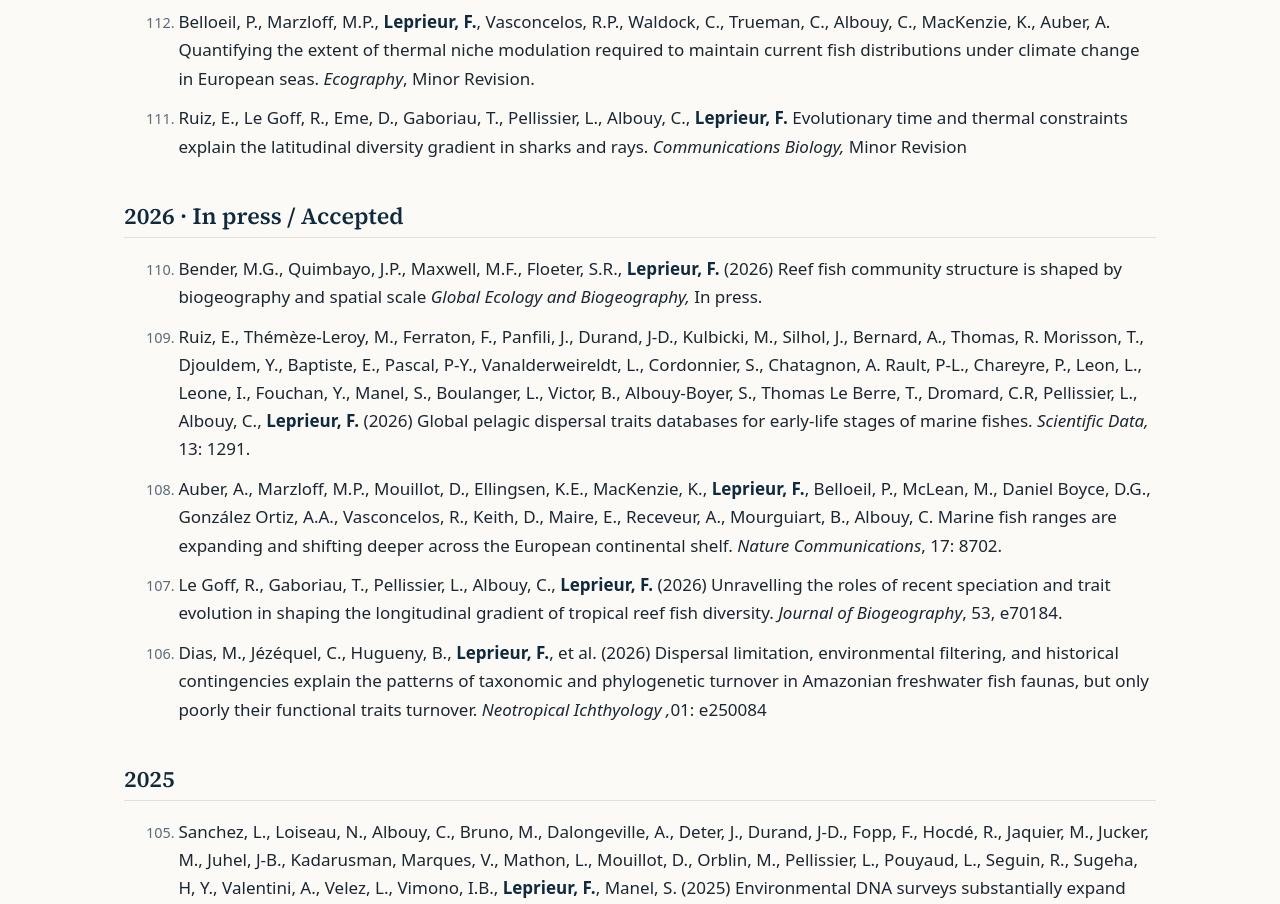
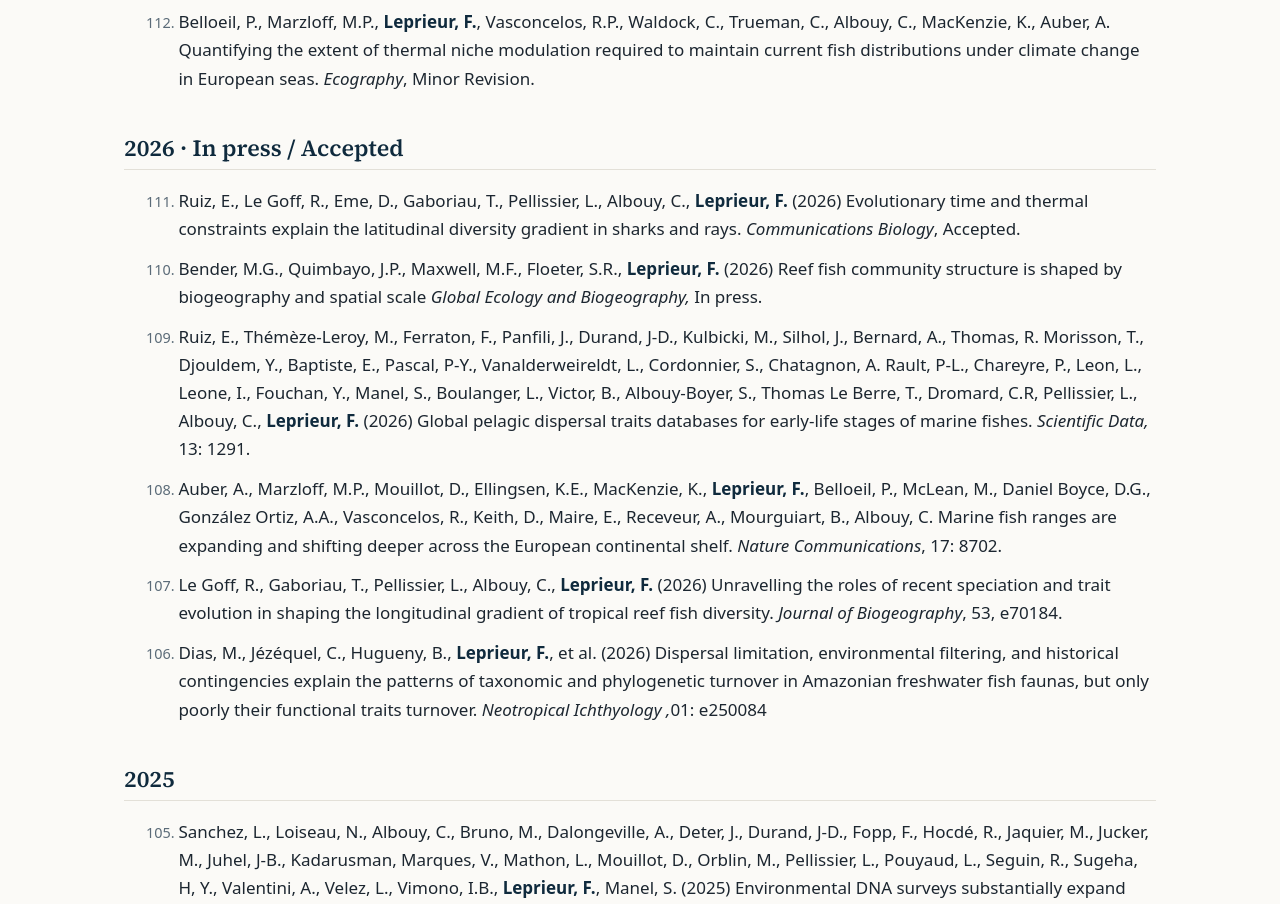
Before and after one commit to fableprieur/fableprieur.github.io, a plain HTML site: page publications.html in a window 1280 px wide. Shown: the part 923-1827 px from the top of the page. Drawn offline with Linux system fonts and the light colour scheme.

Commit message:
Publications: Ruiz et al. Communications Biology accepted
Co-Authored-By: Claude Opus 5.5 <noreply@anthropic.com>
Claude-Session: https://claude.ai/code/session_01KeGJPfi4L6z3jw1TV6tP5p

```diff
--- a/publications.html
+++ b/publications.html
@@ -47,9 +47,9 @@
 <li value="114">Mouton, L. T., Sylvestro, D., Kocáková, K., Spitznagel, D., <strong>Leprieur, F.</strong>, Pimiento, C. Global gaps and priorities for shark and ray conservation: integrating threat, function, and evolutionary distinctiveness. In Revision.</li>
 <li value="113">Belloeil, P., Fort, E., Albouy, C., Mills, K.E., <strong>Leprieur, F.</strong>, Maire, E., Mouillot, D., Mérigot, B., Vasconcelos, R.P., McLean, M., Boyce, D.G., Truemam, C., Receveur, A., MacKenzie, K., Auber, A. Projecting trait-based responses of European marine fish communities to climate change. <em>Diversity and Distributions</em>, In Revision.</li>
 <li value="112">Belloeil, P., Marzloff, M.P., <strong>Leprieur, F.</strong>, Vasconcelos, R.P., Waldock, C., Trueman, C., Albouy, C., MacKenzie, K., Auber, A. Quantifying the extent of thermal niche modulation required to maintain current fish distributions under climate change in European seas. <em>Ecography</em>, Minor Revision.</li>
-<li value="111">Ruiz, E., Le Goff, R., Eme, D., Gaboriau, T., Pellissier, L., Albouy, C., <strong>Leprieur, F.</strong> Evolutionary time and thermal constraints explain the latitudinal diversity gradient in sharks and rays. <em>Communications Biology,</em> Minor Revision</li>
 </ol></section><section class="year" id="y-2026---in-press---accepted"><h2>2026 · In press / Accepted</h2>
 <ol reversed class="pubs numbered">
+<li value="111">Ruiz, E., Le Goff, R., Eme, D., Gaboriau, T., Pellissier, L., Albouy, C., <strong>Leprieur, F.</strong> (2026) Evolutionary time and thermal constraints explain the latitudinal diversity gradient in sharks and rays. <em>Communications Biology</em>, Accepted.</li>
 <li value="110">Bender, M.G., Quimbayo, J.P., Maxwell, M.F., Floeter, S.R., <strong>Leprieur, F.</strong> (2026) Reef fish community structure is shaped by biogeography and spatial scale <em>Global Ecology and Biogeography,</em> In press.</li>
 <li value="109">Ruiz, E., Thémèze-Leroy, M., Ferraton, F., Panfili, J., Durand, J-D., Kulbicki, M., Silhol, J., Bernard, A., Thomas, R. Morisson, T., Djouldem, Y., Baptiste, E., Pascal, P-Y., Vanalderweireldt, L., Cordonnier, S., Chatagnon, A. Rault, P-L., Chareyre, P., Leon, L., Leone, I., Fouchan, Y., Manel, S., Boulanger, L., Victor, B., Albouy-Boyer, S., Thomas Le Berre, T., Dromard, C.R, Pellissier, L., Albouy, C., <strong>Leprieur, F.</strong> (2026) Global pelagic dispersal traits databases for early-life stages of marine fishes. <em>Scientific Data,</em> 13: 1291.</li>
 <li value="108">Auber, A., Marzloff, M.P., Mouillot, D., Ellingsen, K.E., MacKenzie, K., <strong>Leprieur, F.</strong>, Belloeil, P., McLean, M., Daniel Boyce, D.G., González Ortiz, A.A., Vasconcelos, R., Keith, D., Maire, E., Receveur, A., Mourguiart, B., Albouy, C. Marine fish ranges are expanding and shifting deeper across the European continental shelf. <em>Nature Communications</em>, 17: 8702.</li>
```
